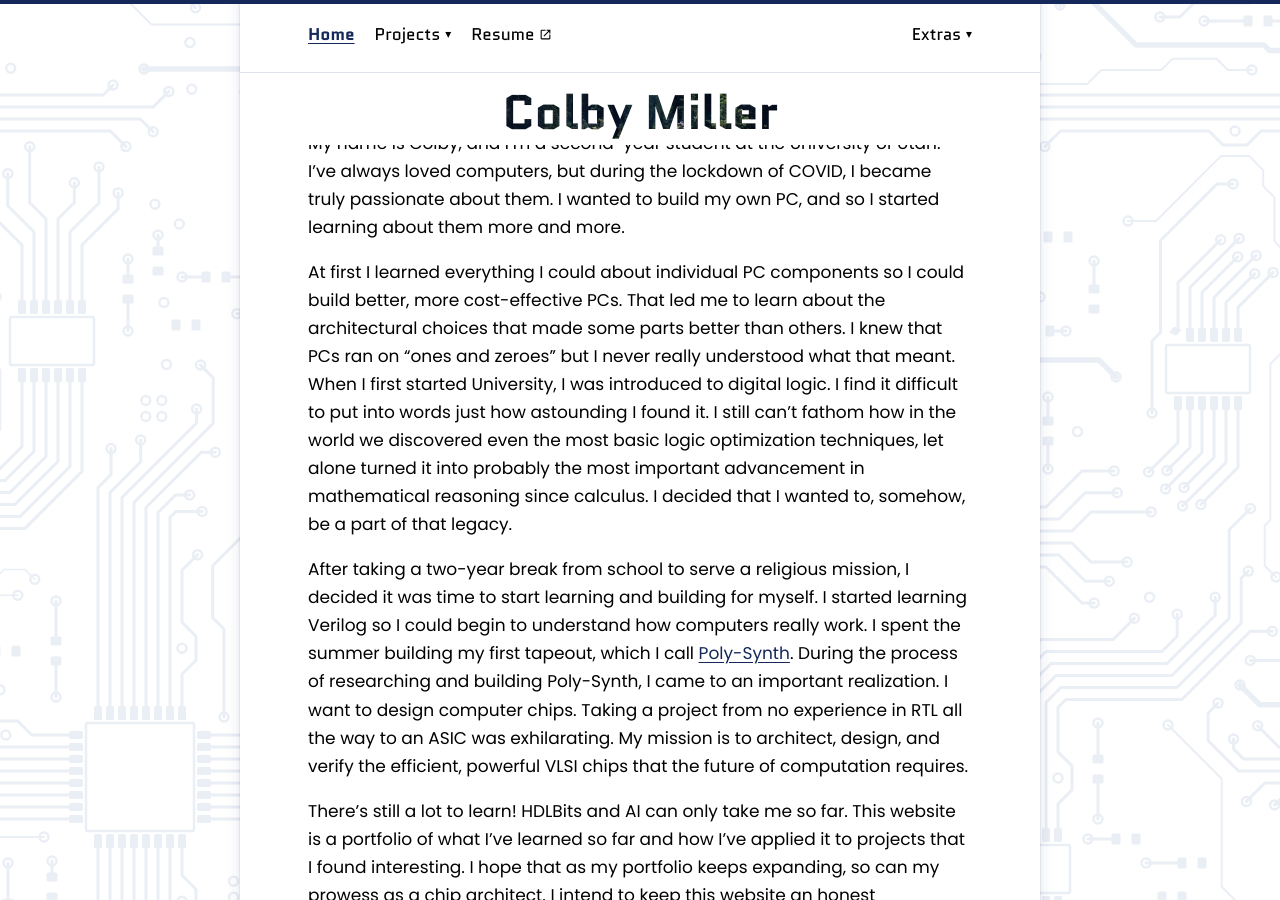
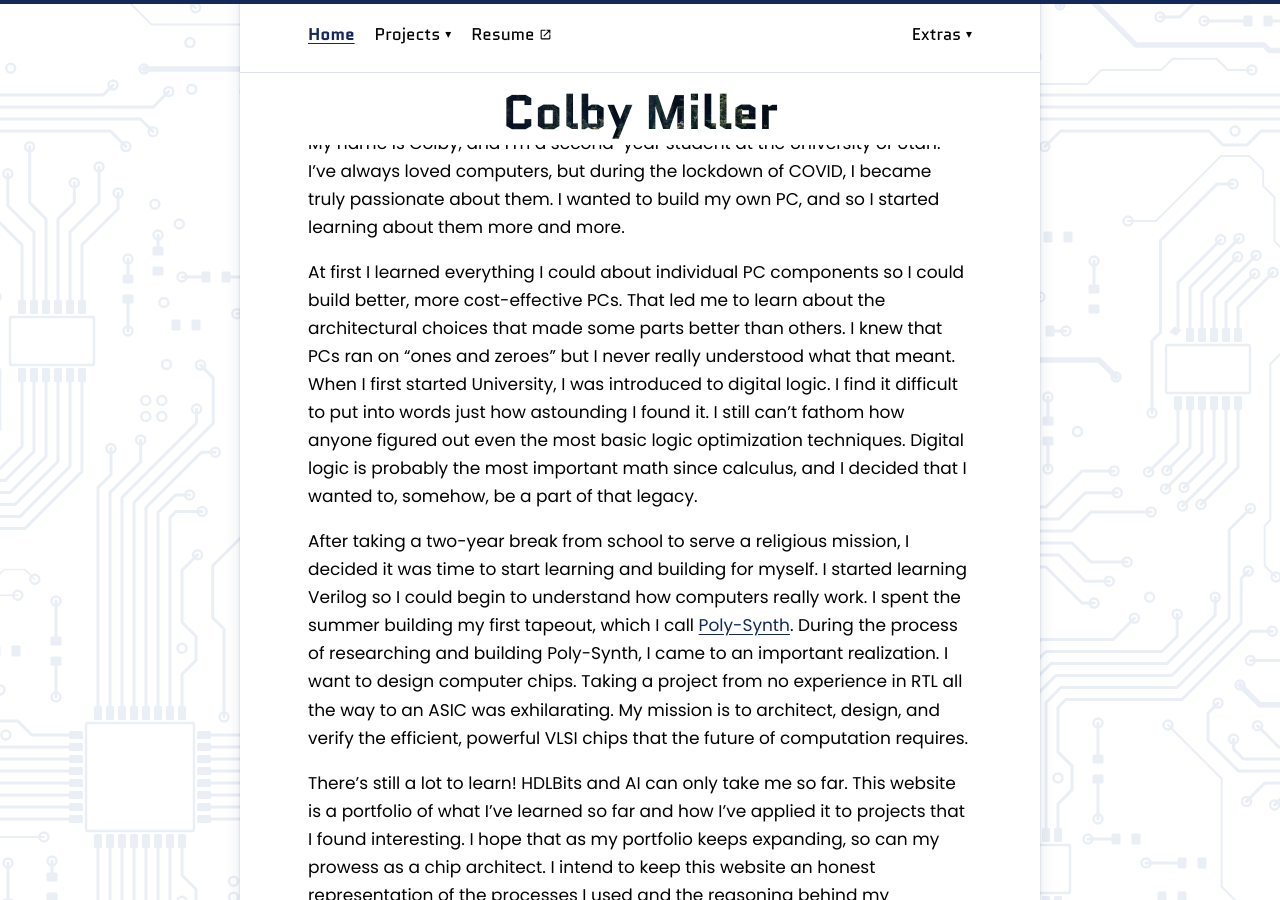
Before and after one commit to Colbywonn/colbywonn.com, a Jekyll site: the page built from index.md, in a window 1280 px wide and 900 px high, scrolled down 539 px. Built offline with Jekyll 4.4.1, drawn with Linux system fonts in a browser that asks for light colours.

Commit message:
About Me: split the digital logic sentence so "that legacy" has a clear subject
Co-Authored-By: Claude Opus 5.5 <noreply@anthropic.com>

```diff
--- a/index.md
+++ b/index.md
@@ -23,7 +23,7 @@ Hello there!
 
 My name is Colby, and I’m a second-year student at the University of Utah. I’ve always loved computers, but during the lockdown of COVID, I became truly passionate about them. I wanted to build my own PC, and so I started learning about them more and more.
 
-At first I learned everything I could about individual PC components so I could build better, more cost-effective PCs. That led me to learn about the architectural choices that made some parts better than others. I knew that PCs ran on "ones and zeroes" but I never really understood what that meant. When I first started University, I was introduced to digital logic. I find it difficult to put into words just how astounding I found it. I still can't fathom how in the world we discovered even the most basic logic optimization techniques, let alone turned it into probably the most important advancement in mathematical reasoning since calculus. I decided that I wanted to, somehow, be a part of that legacy.
+At first I learned everything I could about individual PC components so I could build better, more cost-effective PCs. That led me to learn about the architectural choices that made some parts better than others. I knew that PCs ran on "ones and zeroes" but I never really understood what that meant. When I first started University, I was introduced to digital logic. I find it difficult to put into words just how astounding I found it. I still can't fathom how anyone figured out even the most basic logic optimization techniques. Digital logic is probably the most important math since calculus, and I decided that I wanted to, somehow, be a part of that legacy.
 
 After taking a two-year break from school to serve a religious mission, I decided it was time to start learning and building for myself. I started learning Verilog so I could begin to understand how computers really work. I spent the summer building my first tapeout, which I call [Poly-Synth](/projects/synth/). During the process of researching and building Poly-Synth, I came to an important realization. I want to design computer chips. Taking a project from no experience in RTL all the way to an ASIC was exhilarating. My mission is to architect, design, and verify the efficient, powerful VLSI chips that the future of computation requires.
 
```
